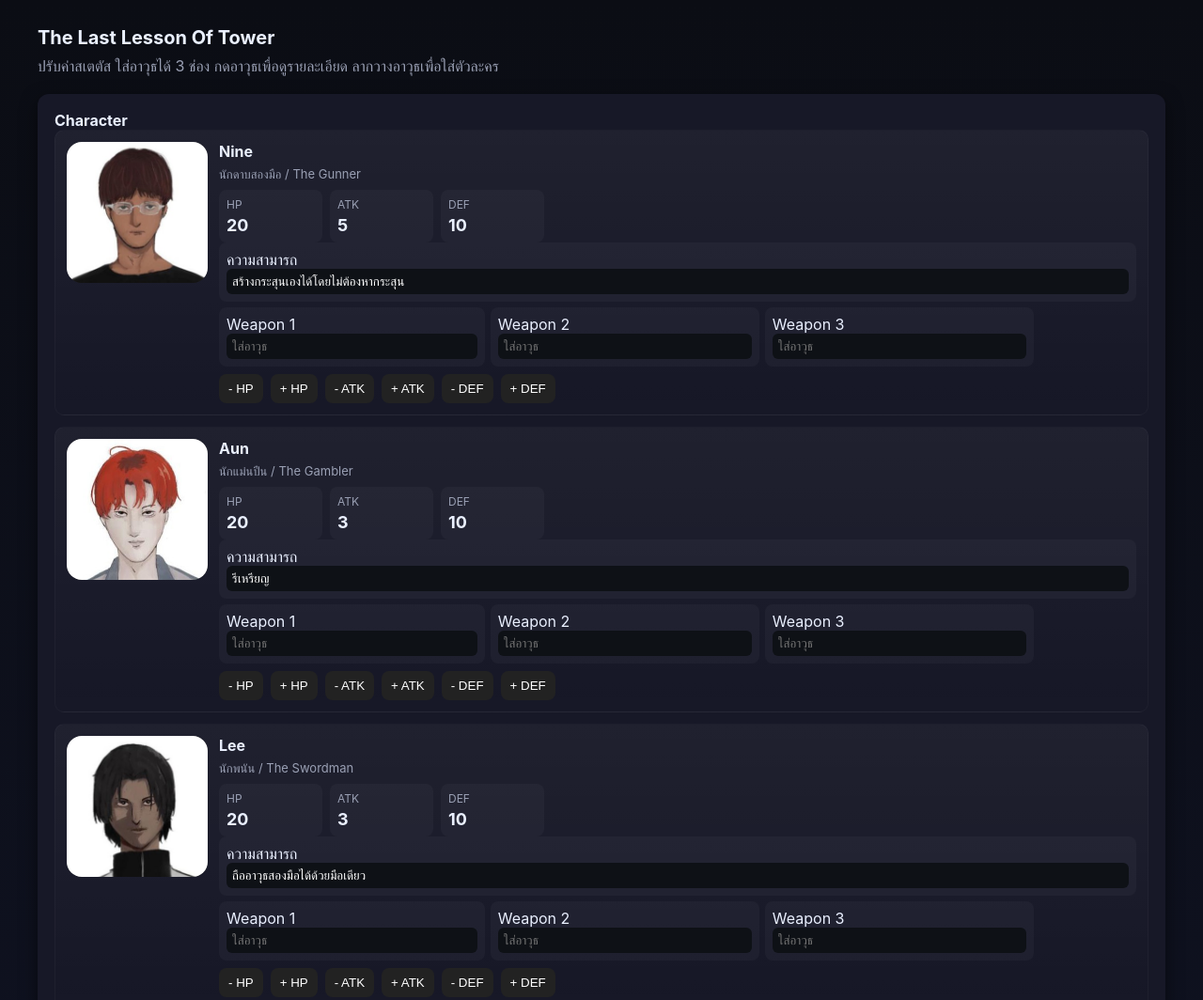
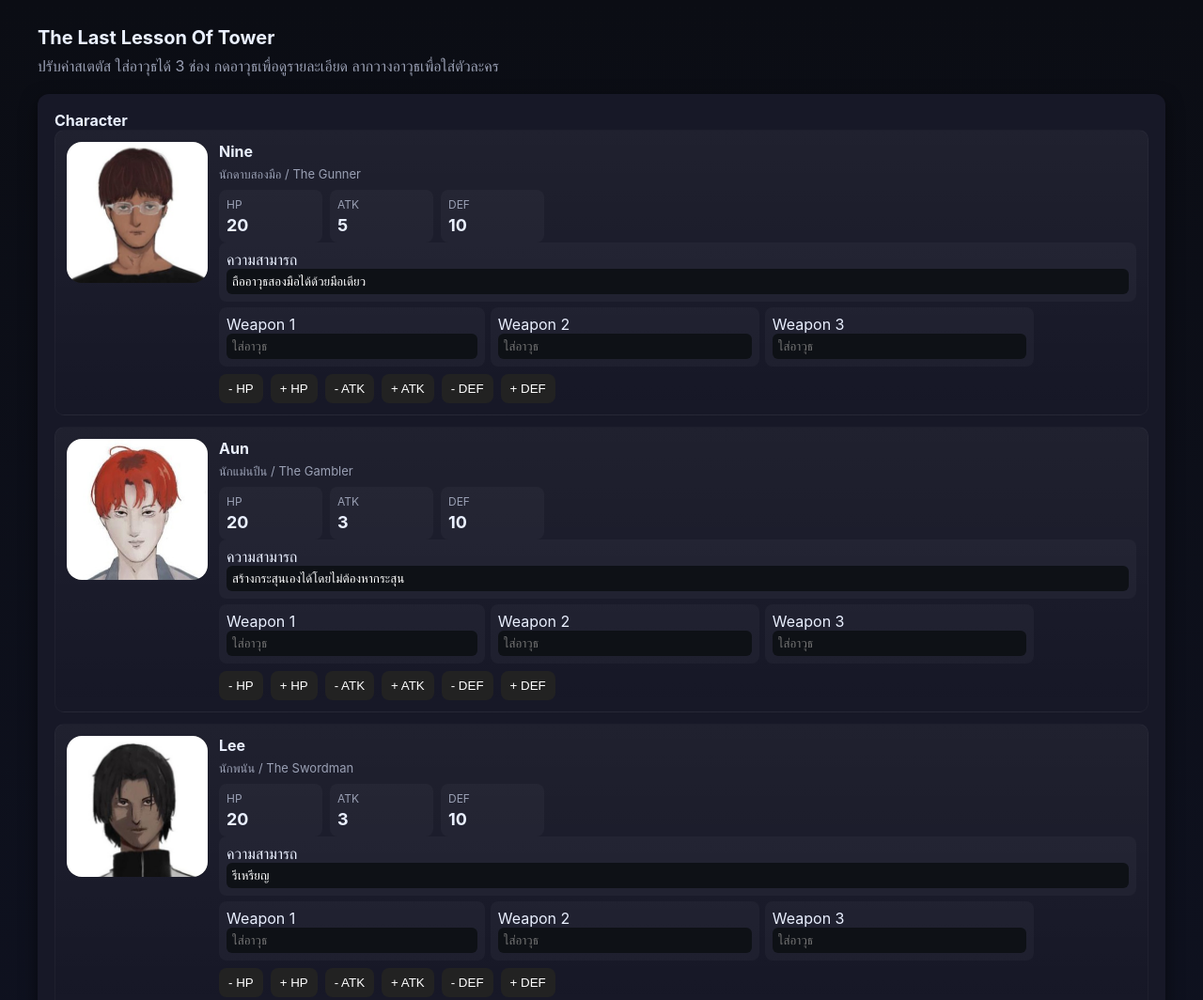
Before and after one commit to nawarin288/The-Last-Lesson-Of-Tower, a plain HTML site: page index.html in a window 1280 px wide. Shown: the top 1064 px of the page at 94% size. Drawn offline with Linux system fonts and the light colour scheme.

Commit message:
Add files via upload

```diff
--- a/index.html
+++ b/index.html
@@ -73,9 +73,9 @@ input[type=text]{width:100%;padding:6px;border-radius:6px;border:0;background:#0
 
 <script>
 let chars = [
-  {id:'a', name:'Nine', role:'นักดาบสองมือ / The Gunner', hp:20, atk:5, def:10, weapons:['','',''], skill:'สร้างกระสุนเองได้โดยไม่ต้องหากระสุน', avatar:'images/1.JPG', avatarLowHP:'images/1.JPG'},
-  {id:'b', name:'Aun', role:'นักแม่นปืน / The Gambler', hp:20, atk:3, def:10, weapons:['','',''], skill:'รีเหรียญ', avatar:'images/Aun.JPG', avatarLowHP:'images/Aun.JPG'},
-  {id:'d', name:'Lee', role:'นักพนัน / The Swordman', hp:20, atk:3, def:10, weapons:['','',''], skill:'ถืออาวุธสองมือได้ด้วยมือเดียว', avatar:'images/Lee.JPG', avatarLowHP:'images/Lee.JPG'},
+  {id:'a', name:'Nine', role:'นักดาบสองมือ / The Gunner', hp:20, atk:5, def:10, weapons:['','',''], skill:'ถืออาวุธสองมือได้ด้วยมือเดียว', avatar:'images/1.JPG', avatarLowHP:'images/1.JPG'},
+  {id:'b', name:'Aun', role:'นักแม่นปืน / The Gambler', hp:20, atk:3, def:10, weapons:['','',''], skill:'สร้างกระสุนเองได้โดยไม่ต้องหากระสุน', avatar:'images/Aun.JPG', avatarLowHP:'images/Aun.JPG'},
+  {id:'d', name:'Lee', role:'นักพนัน / The Swordman', hp:20, atk:3, def:10, weapons:['','',''], skill:'รีเหรียญ', avatar:'images/Lee.JPG', avatarLowHP:'images/Lee.JPG'},
 ];
 
 const weapons = [
```
